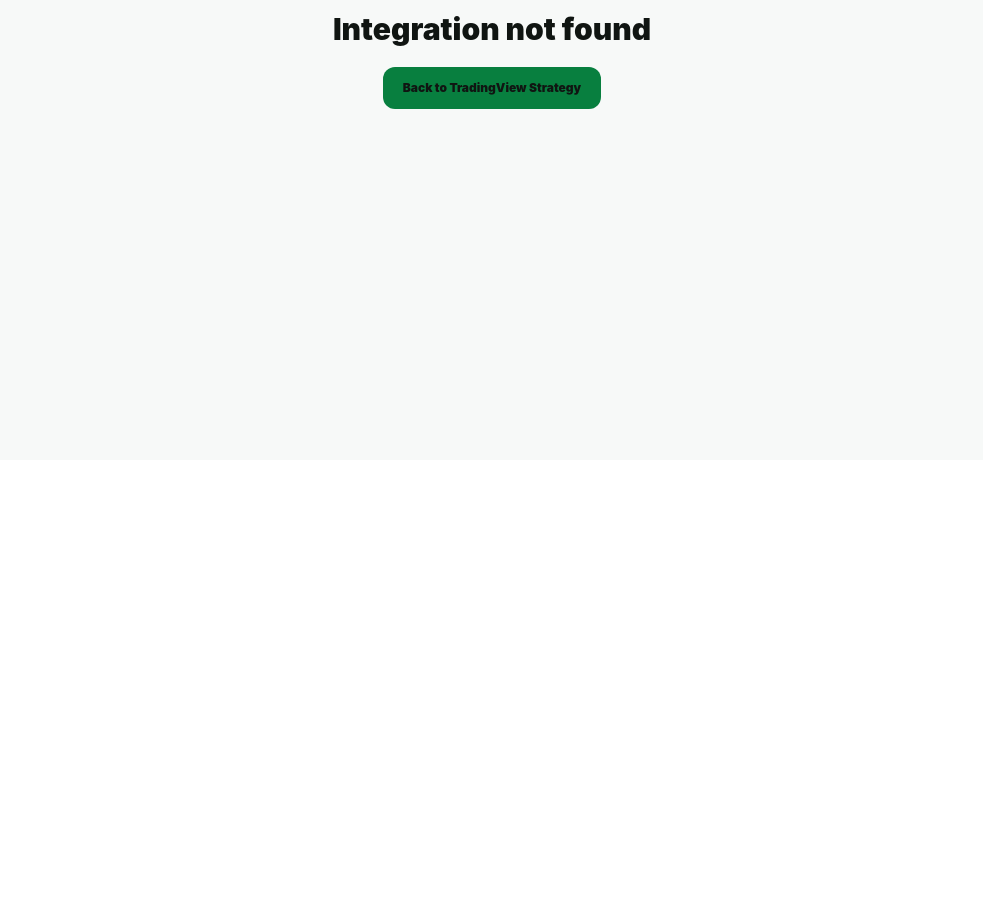
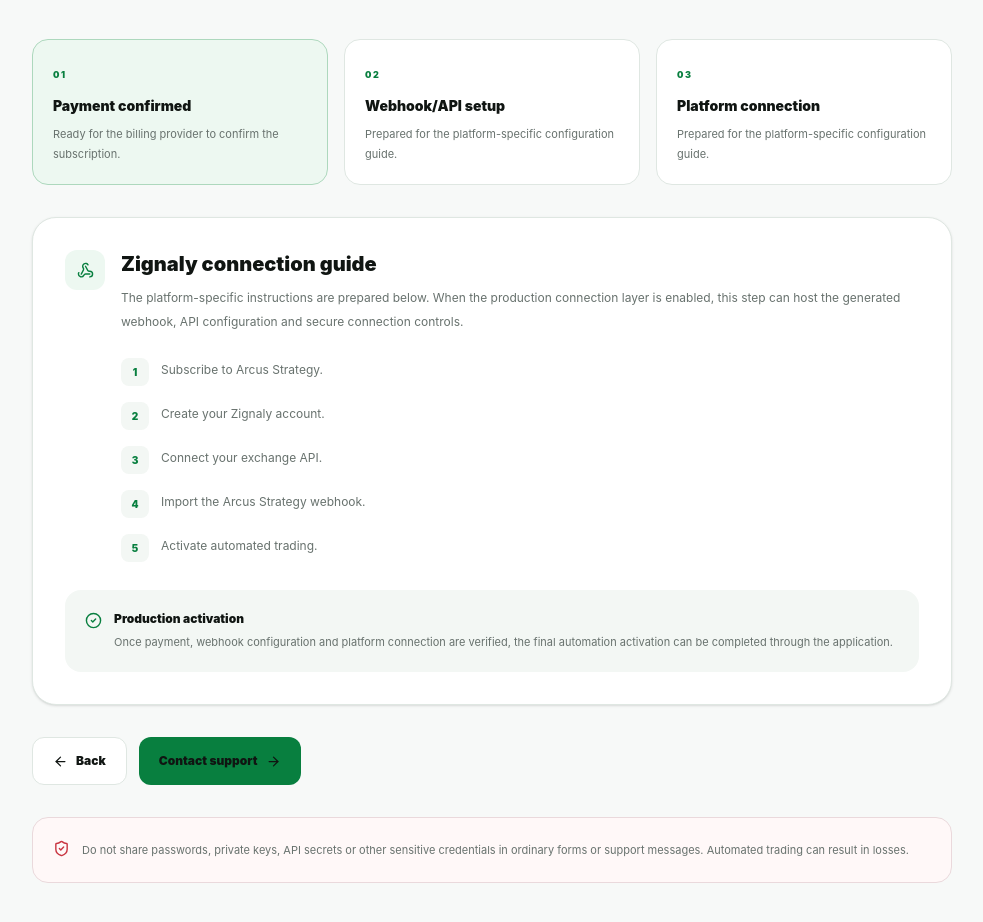
Before and after one commit to chidev23/Arcus-Strategy, a Next.js app: page /products/tradingview-strategy/setup in a window 1280 px wide. Before the commit this address had no page. Shown: the part 340-1262 px from the top of the page, without its empty margins (148-1131 px from the left). Before the commit the page ends 800 px from the top, so only its background shows below. Built offline with nearby package versions, Linux system fonts and the light colour scheme.

Commit message:
Add TradingView Strategy webhook/API setup wizard page

```diff
--- /dev/null
+++ b/app/products/tradingview-strategy/setup/page.tsx
@@ -0,0 +1,20 @@
+import Link from 'next/link';
+import { ArrowLeft, ArrowRight, CheckCircle2, ShieldCheck, Webhook } from 'lucide-react';
+import { getTradingViewPlatform, tradingViewPlatforms } from '@/lib/tradingview-strategy';
+
+export default async function TradingViewStrategySetupPage({ searchParams }: { searchParams: Promise<{ platform?: string }> }) {
+  const { platform: slug = 'zignaly' } = await searchParams;
+  const platform = getTradingViewPlatform(slug) ?? tradingViewPlatforms[0];
+
+  return (
+    <main className="min-h-screen bg-[#f7f9f8] text-[#101512]">
+      <header className="border-b border-[#e4e9e6] bg-white"><div className="mx-auto flex min-h-[74px] max-w-[1100px] items-center justify-between px-5 sm:px-8 lg:px-10"><Link href={`/products/tradingview-strategy/${platform.slug}`} className="inline-flex items-center gap-2 text-[12px] font-bold text-[#087f3f]"><ArrowLeft size={15}/> {platform.name} integration</Link><span className="text-[9px] font-black tracking-[.18em] text-[#9aa39f]">SETUP WIZARD</span></div></header>
+      <section className="mx-auto max-w-[1000px] px-5 py-14 sm:px-8 lg:px-10 lg:py-20"><span className="text-[10px] font-black tracking-[.2em] text-[#087f3f]">STEP 2 OF 3</span><h1 className="mt-3 text-4xl font-black tracking-[-.045em] sm:text-5xl">Configure your {platform.name} automation.</h1><p className="mt-5 max-w-3xl text-[14px] leading-7 text-[#68726e]">After subscription and payment confirmation, the application will guide you through the webhook/API setup and platform connection. This wizard is the application hand-off point; live credentials and secrets should only be entered into the secure connection workflow when it is enabled.</p>
+        <div className="mt-9 grid gap-4 md:grid-cols-3">{['Payment confirmed','Webhook/API setup','Platform connection'].map((step, index) => <div key={step} className={`rounded-2xl border p-5 ${index === 0 ? 'border-[#add8bd] bg-[#edf8f1]' : 'border-[#dfe7e2] bg-white'}`}><span className="text-[9px] font-black tracking-[.18em] text-[#087f3f]">0{index + 1}</span><h2 className="mt-3 text-sm font-black">{step}</h2><p className="mt-2 text-[11px] leading-5 text-[#68726e]">{index === 0 ? 'Ready for the billing provider to confirm the subscription.' : 'Prepared for the platform-specific configuration guide.'}</p></div>)}</div>
+        <div className="mt-8 rounded-3xl border border-[#dfe7e2] bg-white p-6 shadow-sm sm:p-8"><div className="flex items-start gap-4"><span className="grid h-10 w-10 shrink-0 place-items-center rounded-xl bg-[#edf8f1] text-[#087f3f]"><Webhook size={17}/></span><div><h2 className="text-xl font-black">{platform.name} connection guide</h2><p className="mt-2 text-[12px] leading-6 text-[#68726e]">The platform-specific instructions are prepared below. When the production connection layer is enabled, this step can host the generated webhook, API configuration and secure connection controls.</p><ol className="mt-6 space-y-4">{platform.setup.map((item, index) => <li key={item} className="flex gap-3"><span className="grid h-7 w-7 shrink-0 place-items-center rounded-lg bg-[#f3f7f4] text-[10px] font-black text-[#087f3f]">{index + 1}</span><span className="text-[12px] leading-6 text-[#68726e]">{item}</span></li>)}</ol></div></div><div className="mt-7 rounded-2xl bg-[#f3f7f4] p-5"><div className="flex gap-3"><CheckCircle2 size={17} className="mt-0.5 shrink-0 text-[#087f3f]"/><div><h3 className="text-[12px] font-black">Production activation</h3><p className="mt-1 text-[11px] leading-5 text-[#68726e]">Once payment, webhook configuration and platform connection are verified, the final automation activation can be completed through the application.</p></div></div></div></div>
+        <div className="mt-8 flex flex-wrap gap-3"><Link href={`/products/tradingview-strategy/${platform.slug}`} className="inline-flex items-center gap-2 rounded-xl border border-[#dfe7e2] bg-white px-5 py-3.5 text-[12px] font-black"><ArrowLeft size={15}/> Back</Link><Link href="/support" className="inline-flex items-center gap-2 rounded-xl bg-[#087f3f] px-5 py-3.5 text-[12px] font-black text-white">Contact support <ArrowRight size={15}/></Link></div>
+        <div className="mt-8 rounded-2xl border border-[#ead9dc] bg-[#fff8f8] p-5"><div className="flex gap-3"><ShieldCheck size={17} className="mt-0.5 shrink-0 text-[#c93642]"/><p className="text-[11px] leading-6 text-[#68726e]">Do not share passwords, private keys, API secrets or other sensitive credentials in ordinary forms or support messages. Automated trading can result in losses.</p></div></div>
+      </section>
+    </main>
+  );
+}
```
